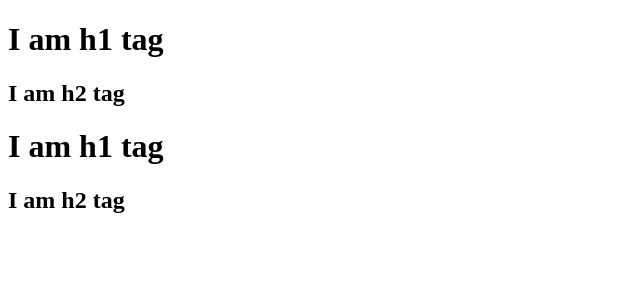
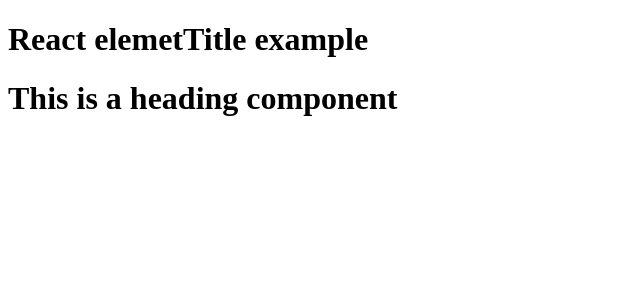
Before and after one commit to vikashkumars/namaste-react, a React (Vite) app: page / in a window 1280 px wide. Shown: the top 300 px of the page, without its empty margins (0-640 px from the left). Built offline with nearby package versions, Linux system fonts and the light colour scheme.

Commit message:
Laying the foundation

```diff
--- a/App.js
+++ b/App.js
@@ -1,55 +1,56 @@
+import React from "react";
+import ReactDOM from "react-dom/client";
+const jsxheading = (
+  <h1 className="head" tabIndex="5">
 
+    Hi Vikash Here
+  </h1>
+);
+const elem=(
+    <span>React elemet</span>
+);
+const title = (
+    <h1 className="head" tabIndex="5">
+        {elem}
+        Title example
+    </h1>
+
+);
 /**
- *
+ * const elem=(
+    <span>React elemet</span>
+);
+// how to call react elemet inside another react element
+ * const Title = () => (
+    <h1 className="head" tabIndex="5">
+    {elem // calling react element inside another react element}
+    Title example
+    </h1>
 
-const heading = React.createElement(
-    "h1",{id:"heading",xyz:"abc"},"Hello World"
 );
-console.log(heading);//Object
-const root = ReactDOM.createRoot(
-    document.getElementById("root")
+ * @returns Calling function inside another function is
+        called component composition
+const HeadingComponent = () => (
+    <div id="container">
+      <h2>{num}</h2>// can call any java script code inside {}
+      // How to call react element inside another react component
+        <Title /> //component composition<Title></Title>// call a function {Title()}//  wrong way to call a function
+        {title} // calling react element inside another react component
+       <h1>This is a heading component</h1>;
+    </div>
+
 );
  */
-/**
- *  <div id= "parent">
- *      <div id="child">
- *          <h1>I am H1 tag</h1>
- *          <h2>I am H2 tag</h2>
- *      </div>
- * <div id="child 2">
- *          <h1>I am H1 tag</h1>
- *          <h2>I am H2 tag</h2>
- *      </div>
- *  </div>
- *
- *
- *
-*/
-import React from "react";
-import ReactDOM from "react-dom/client";
+const num = 1000
+const HeadingComponent = () => (
+    <div id="container">
+          {title}
+       <h1>This is a heading component</h1>
+    </div>
 
-const parent = React.createElement(
-  "div",
-  { id: "parent" },
-  [
-    React.createElement(
-      "div",
-      { id: "child", key: "child1-container" },
-      [
-        React.createElement("h1", { id: "child1", key: "h1-1" }, "I am h1 tag"),
-        React.createElement("h2", { id: "child2", key: "h2-1" }, "I am h2 tag  ")
-      ]
-    ),
-    React.createElement(
-      "div",
-      { id: "Testo", key: "child2-container" },
-      [
-        React.createElement("h1", { id: "child3", key: "h1-2" }, "I am h1 tag"),
-        React.createElement("h2", { id: "child4", key: "h2-2" }, "I am h2 tag")
-      ]
-    )
-  ]
 );
 
+
 const root = ReactDOM.createRoot(document.getElementById("root"));
-root.render(parent);
+//root.render(title);// react element calling
+root.render(<HeadingComponent />);// react component calling
```
